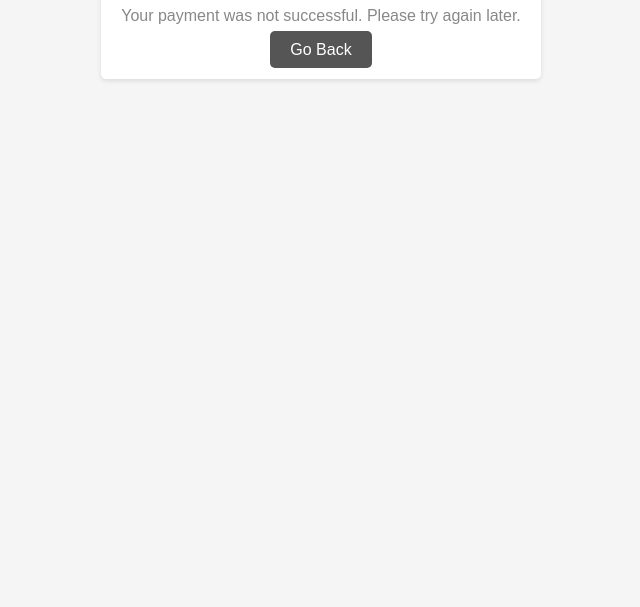
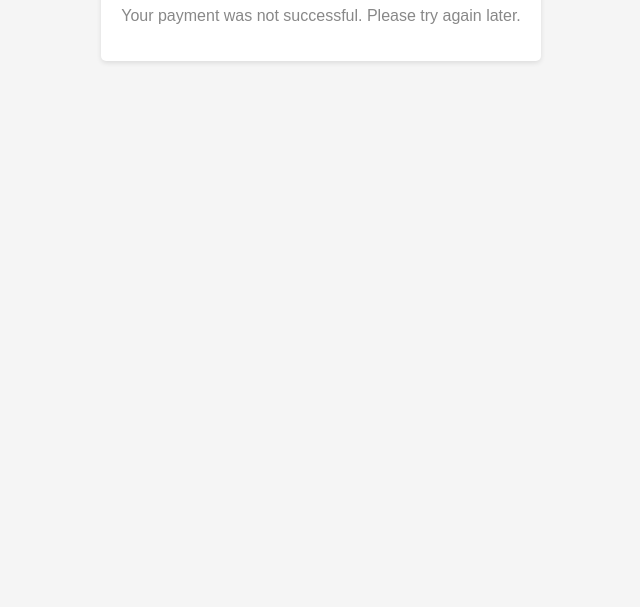
Before and after one commit to Vishal357/Website, a plain HTML site: page paymentcancel.html in a window 1280 px wide. Shown: the part 193-800 px from the top of the page, without its empty margins (319-959 px from the left). Drawn offline with Linux system fonts and the light colour scheme.

Commit message:
Update paymentcancel.html

```diff
--- a/paymentcancel.html
+++ b/paymentcancel.html
@@ -44,7 +44,6 @@
   <div class="container">
     <h1>Payment Cancelled</h1>
     <p>Your payment was not successful. Please try again later.</p>
-    <a href="#">Go Back</a>
   </div>
 </body>
 </html>
```
